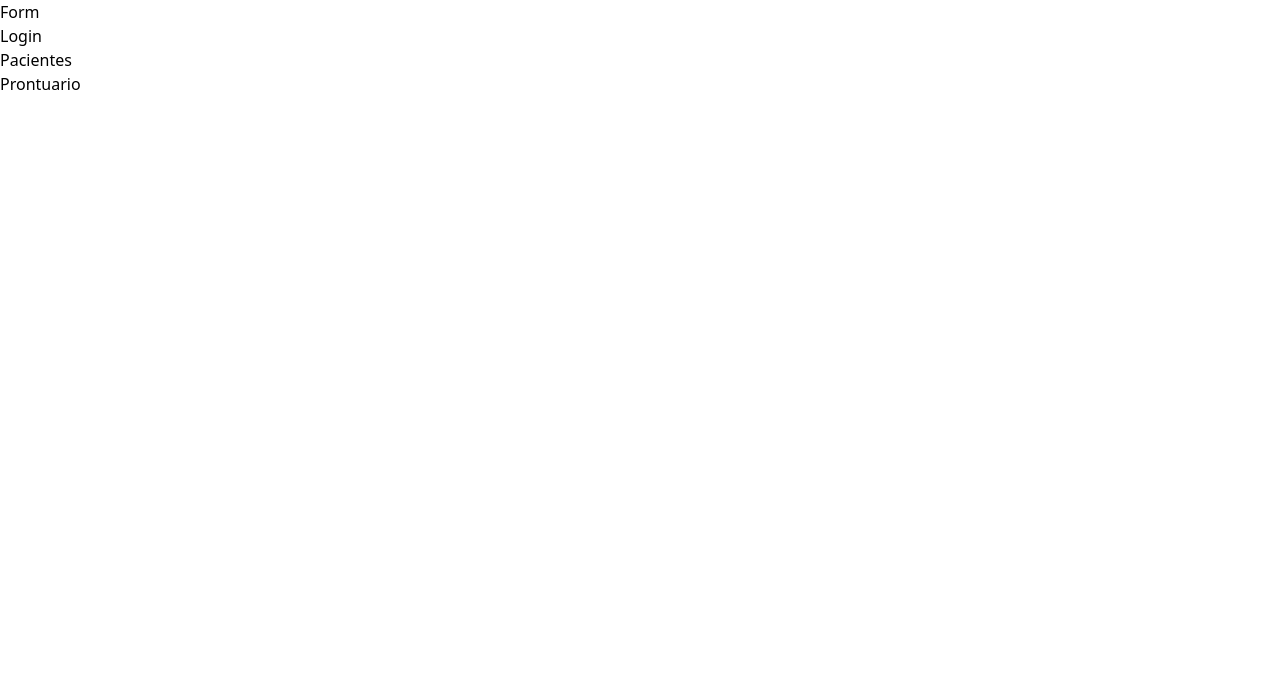
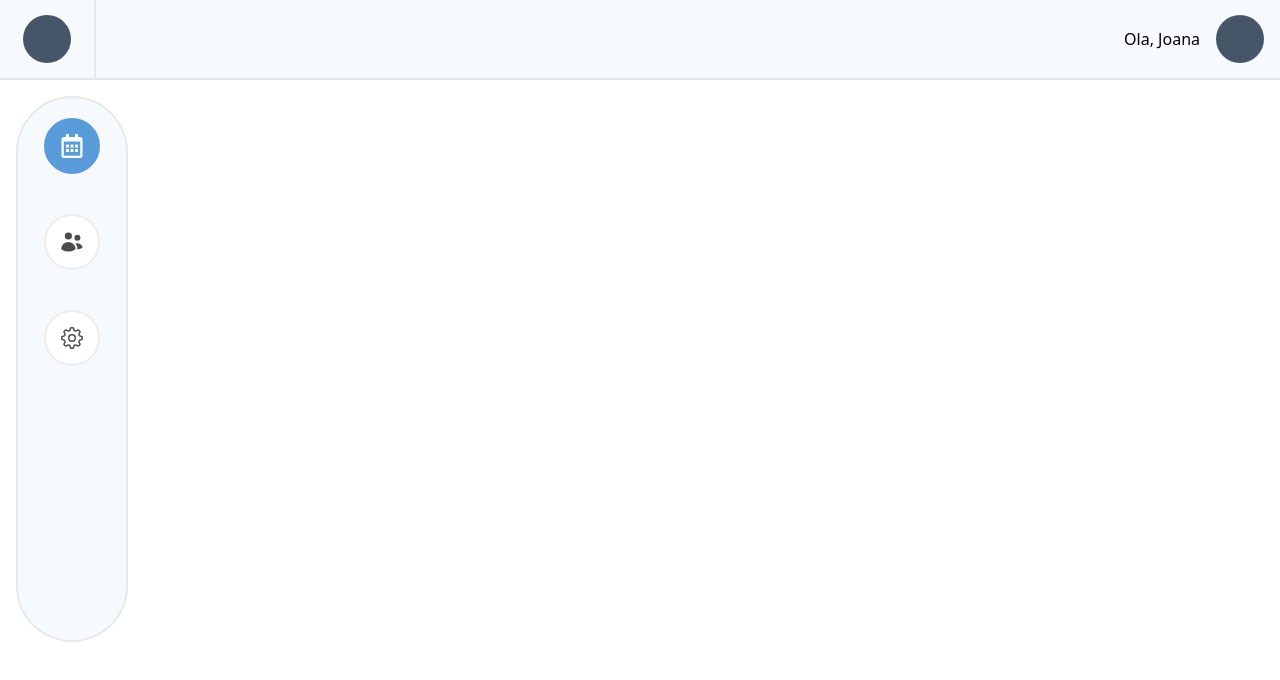
Before and after one commit to maurelio631/Prontu, a React (Vite) app: page /home/agenda in a window 1280 px wide. Shown: the top 680 px of the page. Built offline with nearby package versions, Linux system fonts and the light colour scheme.

Commit message:
sidebar + rotas

```diff
--- a/src/components/Sidebar.jsx
+++ b/src/components/Sidebar.jsx
@@ -1,7 +1,12 @@
 import { useEffect, useState } from "react";
+import { FaRegCalendarAlt } from "react-icons/fa";
+import { GoGear } from "react-icons/go";
+import { HiMiniUsers } from "react-icons/hi2";
+import { Link } from "react-router-dom";
 
 export default function Sidebar() {
   const [isVisible, setIsVisible] = useState(window.innerWidth >= 768);
+  const pathname = location.pathname;
 
   useEffect(() => {
     const handleResize = () => {
@@ -15,7 +20,26 @@ export default function Sidebar() {
 
   return (
     isVisible && (
-      <div className="flex flex-col min-w-28 min-h-[546px]  h-[calc(100vh - 80px)] bg-[#F6FAFD] border-2 border-cinza-escuro/20 rounded-full m-4">
+      <div className="flex flex-col p-5 gap-10 items-center min-w-28 min-h-[546px]  h-[calc(100vh - 80px)] bg-[#F6FAFD] border-2 border-cinza-escuro/20 rounded-full m-4">
+
+        <Link to={'/home/agenda'}
+          className={`${pathname == '/home/agenda' ? 'bg-azul-principal border-azul-principal text-white ' :'bg-white border-cinza-escuro/20 text-black/70 '}
+            border-2 w-14 h-14 rounded-full flex items-center justify-center`}>
+          <FaRegCalendarAlt className="size-6" />
+        </Link>
+
+        <Link to={'/home/pacientes'}
+          className={`${pathname == '/home/pacientes' ? 'bg-azul-principal border-azul-principal text-white ' : 'bg-white border-cinza-escuro/20 text-black/70 '}
+            border-2 w-14 h-14 rounded-full flex items-center justify-center`}>
+          <HiMiniUsers className="size-6" />
+        </Link>
+
+        <Link to={'/home/ajustes'}
+          className={`${pathname == '/home/ajustes' ? 'bg-azul-principal border-azul-principal text-white ' : 'bg-white border-cinza-escuro/20 text-black/70 '}
+            border-2 w-14 h-14 rounded-full flex items-center justify-center`}>
+          <GoGear className="size-6" />
+        </Link>
+
       </div>
     )
   );
--- a/src/components/formSteps/formUncomfortableAreas.jsx
+++ b/src/components/formSteps/formUncomfortableAreas.jsx
@@ -132,6 +132,8 @@ export function FormUncomfortableAreas({ setFormData }) {
         scaledContext.drawImage(canvas, 0, 0, scaledCanvas.width, scaledCanvas.height);
         const scaledFrame = scaledCanvas.toDataURL('image/jpeg', 0.5); // Use JPEG com menor qualidade (0.5)
 
+        console.log(scaledFrame)
+
         setFormData(prevState => ({
             ...prevState,
             uncomfortableAreas: {
@@ -160,7 +162,7 @@ export function FormUncomfortableAreas({ setFormData }) {
 
                 <button className="hover:bg-azul-principal/60 bg-azul-principal p-2 rounded-md hidden min-[875px]:block" onClick={captureScreenshot} ref={buttonCapture}>
                     <FaCamera className='size-9 m-auto text-white' />
-                    <p className='font-semibold text-white'>Capturar</p>
+                    <p className='font-semibold text-white'>Salvar Áreas</p>
                 </button>
 
                 <div className='flex min-[875px]:hidden gap-10'>
@@ -171,7 +173,7 @@ export function FormUncomfortableAreas({ setFormData }) {
 
                     <button className="limpar hover:bg-azul-principal/60 bg-azul-principal p-2 rounded-md" onClick={captureScreenshot} ref={buttonCapture}>
                         <FaCamera className='size-12 m-auto text-white' />
-                        <p className='font-semibold text-white'>Capturar</p>
+                        <p className='font-semibold text-white'>Salvar Áreas</p>
                     </button>
                 </div>
 
--- a/src/main.jsx
+++ b/src/main.jsx
@@ -5,11 +5,12 @@ import "./assets/styles/alerts.css";
 
 import { BrowserRouter, Route, Routes } from "react-router-dom";
 
-import App from "./pages/App";
+import { Ficha } from "./pages/Ficha";
 import { Pacientes } from "./pages/Pacientes";
 import { Prontuario } from "./pages/Prontuario";
 import { Login } from "./pages/Login";
 import { Page404 } from "./pages/Page404";
+import { Agenda } from "./pages/Agenda";
 
 
 
@@ -17,10 +18,12 @@ ReactDOM.createRoot(document.getElementById("root")).render(
   <React.StrictMode>
     <BrowserRouter>
         <Routes>
-          <Route index path="/:nomeClinica" element={<App />} />
+          <Route index path="/:nomeClinica" element={<Ficha />} />
           <Route path="/login" element={<Login />} />
-          <Route path="/login/pacientes" element={<Pacientes/>} />
-          <Route path="/login/prontuario" element={<Prontuario />} />
+          <Route path="/home/pacientes" element={<Pacientes/>} />
+          <Route path="/home/prontuario" element={<Prontuario />} />
+          <Route path="/home/agenda" element={<Agenda />} />
+
 
           <Route path="*" element={<Page404 />} />
         </Routes>
--- /dev/null
+++ b/src/pages/Agenda.jsx
@@ -0,0 +1,20 @@
+import { Header } from "../components/Header";
+import Sidebar from "../components/Sidebar";
+import Wrapper from "../components/Wrapper";
+
+export function Agenda() {
+    return(
+        <Wrapper>
+            <div className="w-screen">
+                <Header />
+                <main className="flex justify-between">
+                    <Sidebar></Sidebar>
+
+
+                    <div className="w-full px-4 ">
+                    </div>
+                </main>
+            </div>
+        </Wrapper>
+    )
+}
--- a/src/pages/App.jsx
+++ b/src/pages/Ficha.jsx
@@ -1,14 +1,12 @@
 import { Form } from "../components/Form";
 import { Header } from "../components/Header";
 
-import Sidebar from "../components/Sidebar";
 import Wrapper from "../components/Wrapper";
 
-function App() {
+export function Ficha() {
 
   return (
     <Wrapper>
-
       <div className="w-screen">
         <Header subtitle={`Autoavaliação Prontuário de Atendimento de Quiropraxia`}/>
         <Form/>
@@ -16,5 +14,3 @@ function App() {
     </Wrapper>
   );
 }
-
-export default App;
--- a/src/pages/Page404.jsx
+++ b/src/pages/Page404.jsx
@@ -5,8 +5,10 @@ export function Page404() {
         <>
             <Link to={'/Aquiro'}>Form</Link><br/>
             <Link to={'/login'}>Login</Link><br />
-            <Link to={'/login/pacientes'}>Pacientes</Link><br />
-            <Link to={'/login/prontuario'}>Prontuario</Link>
+            <Link to={'/home/pacientes'}>Pacientes</Link><br />
+            <Link to={'/home/prontuario'}>Prontuario</Link><br/>
+            <Link to={'/home/agenda'}>Agenda</Link>
+
         </>
 
     )
```
